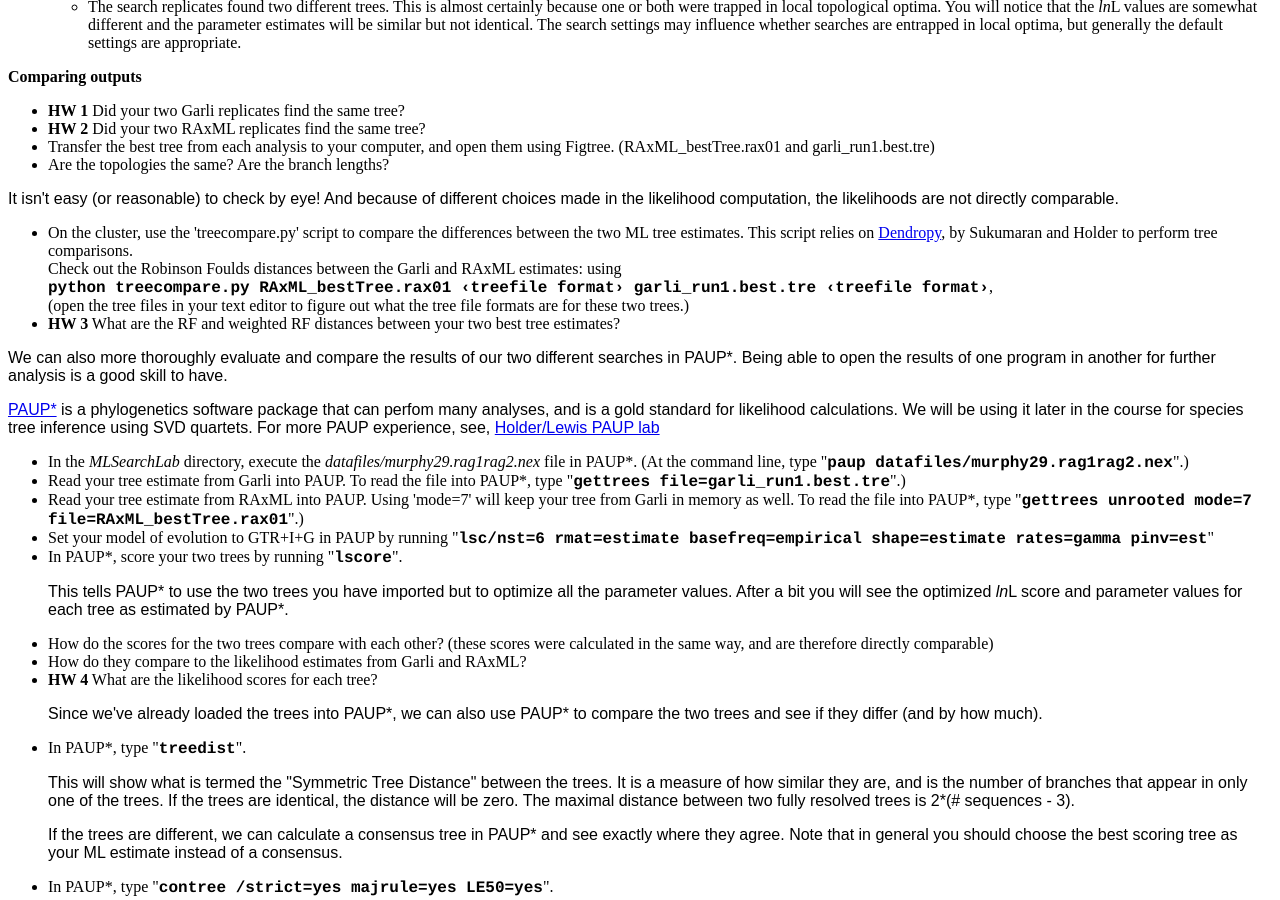
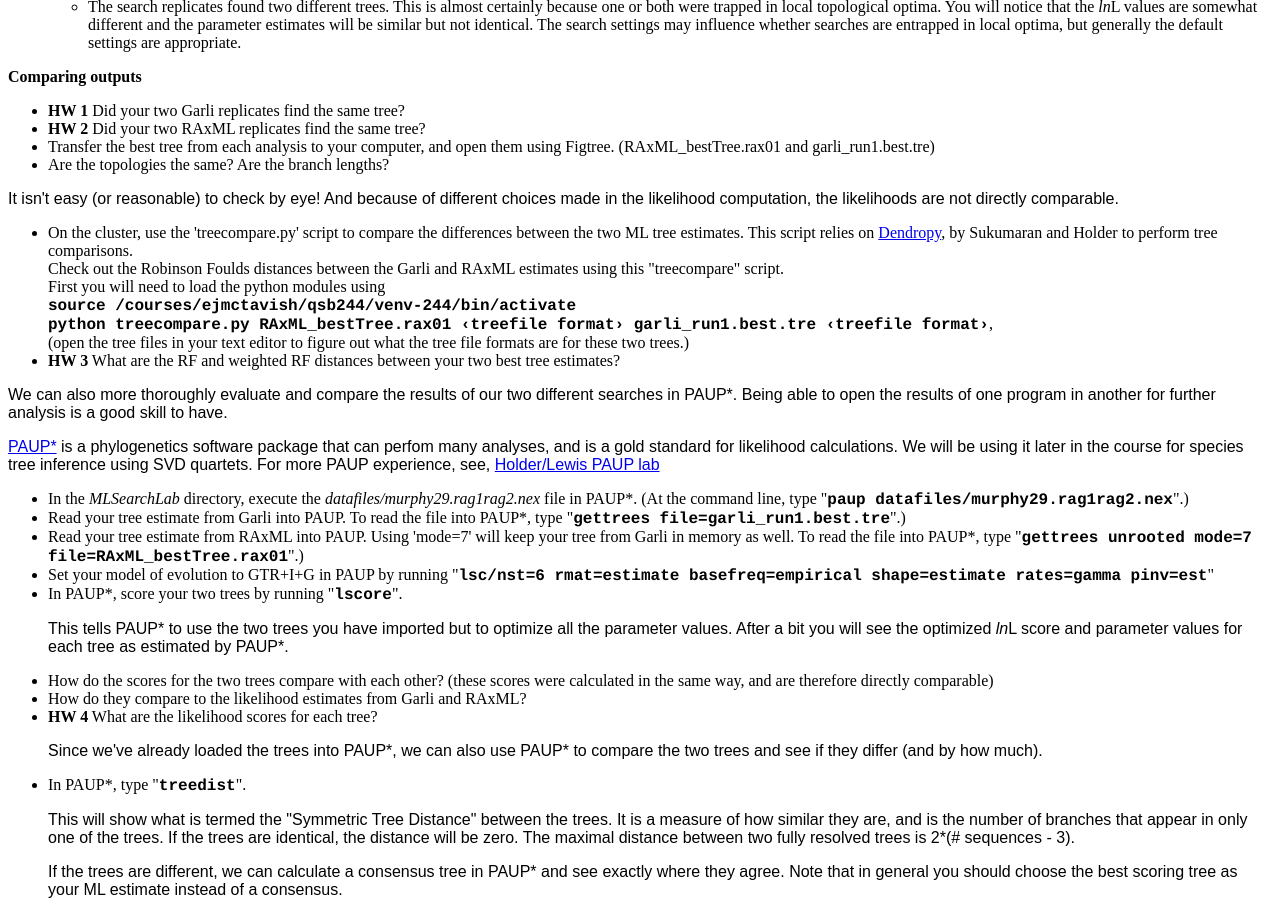
Before and after one commit to McTavishLab/GradPhylo, a Jekyll site: the page docs/MLsearchLab.html, which Jekyll copies as it is, in a window 1280 px wide and 900 px high, scrolled down 3551 px. Built offline with Jekyll 4.4.1, drawn with Linux system fonts in a browser that asks for light colours.

Commit message:
load dendropy

```diff
--- a/docs/MLsearchLab.html
+++ b/docs/MLsearchLab.html
@@ -258,8 +258,11 @@ It isn't easy (or reasonable) to check by eye! And because of different choices
 <ul>
 <li>On the cluster, use the 'treecompare.py' script to compare the differences between the two ML tree estimates. This script relies on <a href="https://www.dendropy.org/">Dendropy</a>, by Sukumaran and Holder to perform tree comparisons.<br></li>
 
-Check out the Robinson Foulds distances between the Garli and RAxML estimates:
-using <br>
+Check out the Robinson Foulds distances between the Garli and RAxML estimates using this "treecompare" script.
+<br>
+First you will need to load the python modules using <br>
+<span class="command">source /courses/ejmctavish/qsb244/venv-244/bin/activate</span><br>
+
 <span class="command">python treecompare.py RAxML_bestTree.rax01 &lsaquo;treefile format&rsaquo; garli_run1.best.tre &lsaquo;treefile format&rsaquo;</span>,<br>
 (open the tree files in your text editor to figure out what the tree file formats are for these two trees.) <br>
 
```
